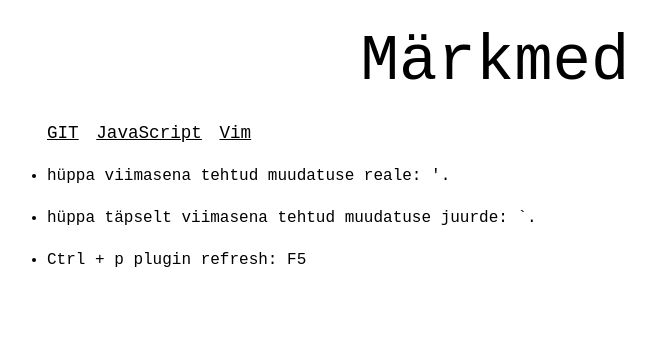
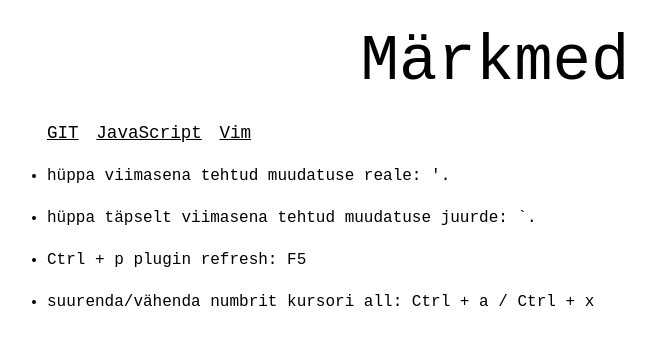
Before and after one commit to Laarup85/gatsby-notes, a Gatsby site: page / in a window 1280 px wide. Both pictures are taken after a click on the item "Vim". Shown: the whole page, without its empty margins (145-800 px from the left). Built offline with nearby package versions, Linux system fonts and the light colour scheme; Gatsby itself is replaced by a stand-in of ours; some packages are replaced by stand-ins of ours.

Commit message:
19092022: suurenda vähenda numbrit

```diff
--- a/src/notes/vim.md
+++ b/src/notes/vim.md
@@ -5,3 +5,4 @@ title: Vim
 * hüppa viimasena tehtud muudatuse reale: '.
 * hüppa täpselt viimasena tehtud muudatuse juurde: `.
 * Ctrl + p plugin refresh: F5
+* suurenda/vähenda numbrit kursori all: Ctrl + a / Ctrl + x
```
